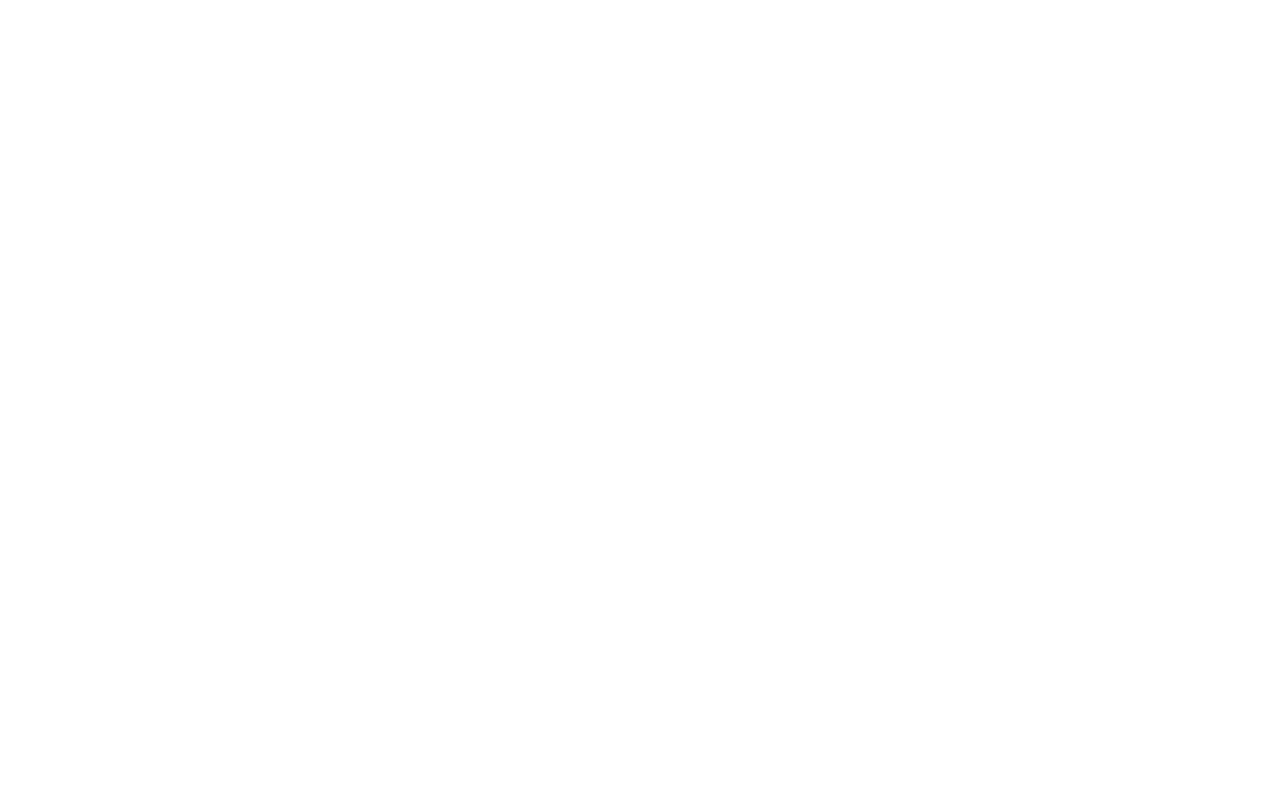
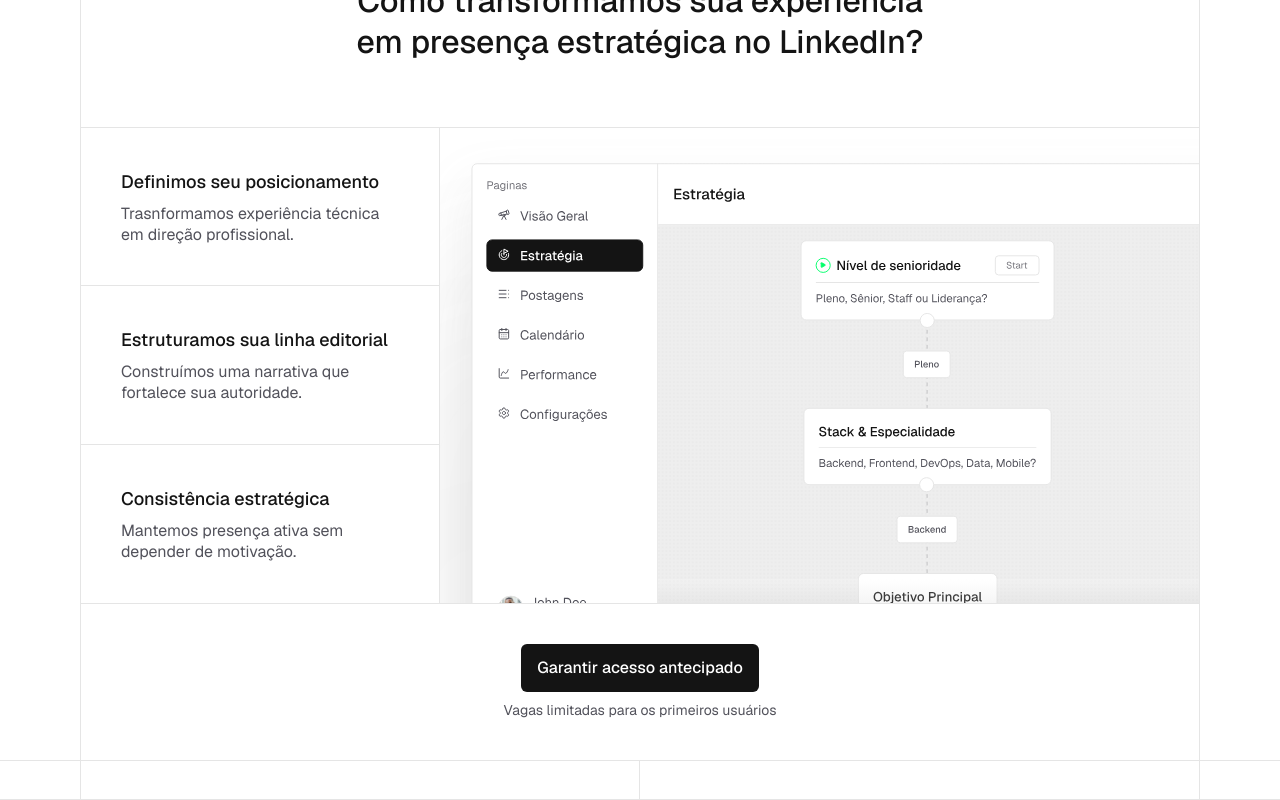
Before and after one commit to ddwelber/fique-visivel-frontend, a React (Vite) app: page / in a window 1280 px wide. Shown: the part 2215-3015 px from the top of the page. Before the commit the page ends 2131 px from the top, so only its background shows below. Built offline with nearby package versions, Linux system fonts and the light colour scheme.

Commit message:
feat: create how it works section

```diff
--- /dev/null
+++ b/src/pages/landing-page/components/how-it-works/index.tsx
@@ -0,0 +1,64 @@
+import { Cta } from "../../../../components/cta";
+import { Container } from "../../../../layouts/container";
+
+import mockup1 from "../../../../assets/how-it-works.svg";
+
+export const HowItWorks = () => {
+  return (
+    <div>
+      <Container>
+        <div className="title flex w-full items-center justify-center border-r border-b border-l border-gray-100 py-16 text-center">
+          <h2 className="text-[2rem] leading-[1.3] font-medium text-black">
+            Como transformamos sua experiência <br /> em presença estratégica no
+            LinkedIn?
+          </h2>
+        </div>
+        <div className="flex w-full items-stretch border-r border-b border-gray-100">
+          <div className="left w-full max-w-90">
+            <ul className="flex w-full max-w-90 flex-col">
+              <li>
+                <button className="flex h-full w-full flex-col items-start gap-2 border-r border-b border-l border-gray-100 p-10 text-left">
+                  <span className="text-lg font-medium text-black">
+                    Definimos seu posicionamento
+                  </span>
+                  <p className="font-regular text-base leading-[1.3] text-gray-500">
+                    Trasnformamos experiência técnica em direção profissional.
+                  </p>
+                </button>
+              </li>
+              <li>
+                <button className="flex h-full w-full flex-col items-start gap-2 border-r border-b border-l border-gray-100 p-10 text-left">
+                  <span className="text-lg font-medium text-black">
+                    Estruturamos sua linha editorial
+                  </span>
+                  <p className="font-regular text-base leading-[1.3] text-gray-500">
+                    Construímos uma narrativa que fortalece sua autoridade.
+                  </p>
+                </button>
+              </li>
+              <li>
+                <button className="flex h-full w-full flex-col items-start gap-2 border-r border-l border-gray-100 p-10 text-left">
+                  <span className="text-lg font-medium text-black">
+                    Consistência estratégica
+                  </span>
+                  <p className="font-regular text-base leading-[1.3] text-gray-500">
+                    Mantemos presença ativa sem depender de motivação.
+                  </p>
+                </button>
+              </li>
+            </ul>
+          </div>
+          <div className="right relative w-full overflow-hidden">
+            <img src={mockup1} className="absolute right-0 bottom-0 w-full xl:top-2" />
+          </div>
+        </div>
+        <div className="flex flex-col items-center justify-center gap-2 border-r border-l border-gray-100 py-10">
+          <Cta to="/waitlist">Garantir acesso antecipado</Cta>
+          <span className="text-sm text-gray-500">
+            Vagas limitadas para os primeiros usuários
+          </span>
+        </div>
+      </Container>
+    </div>
+  );
+};
--- a/src/pages/landing-page/index.tsx
+++ b/src/pages/landing-page/index.tsx
@@ -1,5 +1,6 @@
 import { Separator } from "../../components/separator";
 import { Hero } from "./components/hero";
+import { HowItWorks } from "./components/how-it-works";
 import { Problem } from "./components/problem";
 
 export const LandingPage = () => {
@@ -9,6 +10,8 @@
       <Separator />
       <Problem />
       <Separator />
+      <HowItWorks />
+      <Separator />
     </main>
   );
 };
```
Also changed, not shown: src/assets/how-it-works.svg (added).
